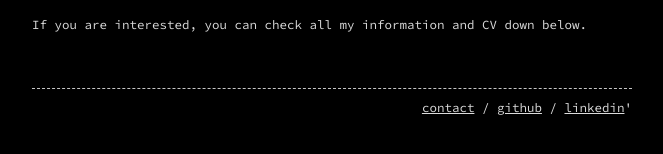
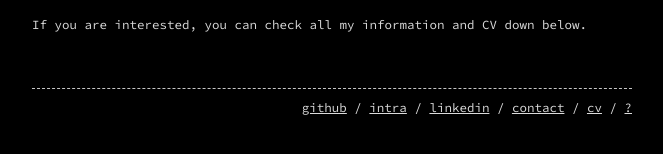
Before and after one commit to Deoxizn/deoxizn.github.io, a Jekyll site: the page built from index.md, in a window 1280 px wide. Shown: the part 660-814 px from the top of the page, without its empty margins (308-971 px from the left). Built offline with Jekyll 4.4.1, drawn with Linux system fonts in a browser that asks for light colours.

Commit message:
Update _config.yml

```diff
--- a/_config.yml
+++ b/_config.yml
@@ -8,7 +8,13 @@ header_pages:
 
 style: dark
 
-footer: <a target="_blank" rel="noopener noreferrer" href="mailto:jpoliveira.mm@gmail.com">contact</a> / <a href="https://github.com/jotavare">github</a> / <a href="https://www.linkedin.com/in/jotavare/">linkedin</a>'
+footer:
+    <a href="https://github.com/jotavare" target="_blank" rel="noopener noreferrer">github</a> /
+    <a href="https://profile.intra.42.fr/users/jotavare" target="_blank" rel="noopener noreferrer">intra</a> /
+    <a href="https://www.linkedin.com/in/jotavare/" target="_blank" rel="noopener noreferrer">linkedin</a> /
+    <a href="mailto:jpoliveira.mm@gmail.com" target="_blank" rel="noopener noreferrer">contact</a> /
+    <a href="https://jotavare.github.io/cv/cv-joao-oliveira.pdf" target="_blank" rel="noopener noreferrer">cv</a> /
+    <a href="https://www.youtube.com/watch?v=dQw4w9WgXcQ" target="_blank" rel="noopener noreferrer">?</a>
 
 # Build settings
 markdown: kramdown
```
